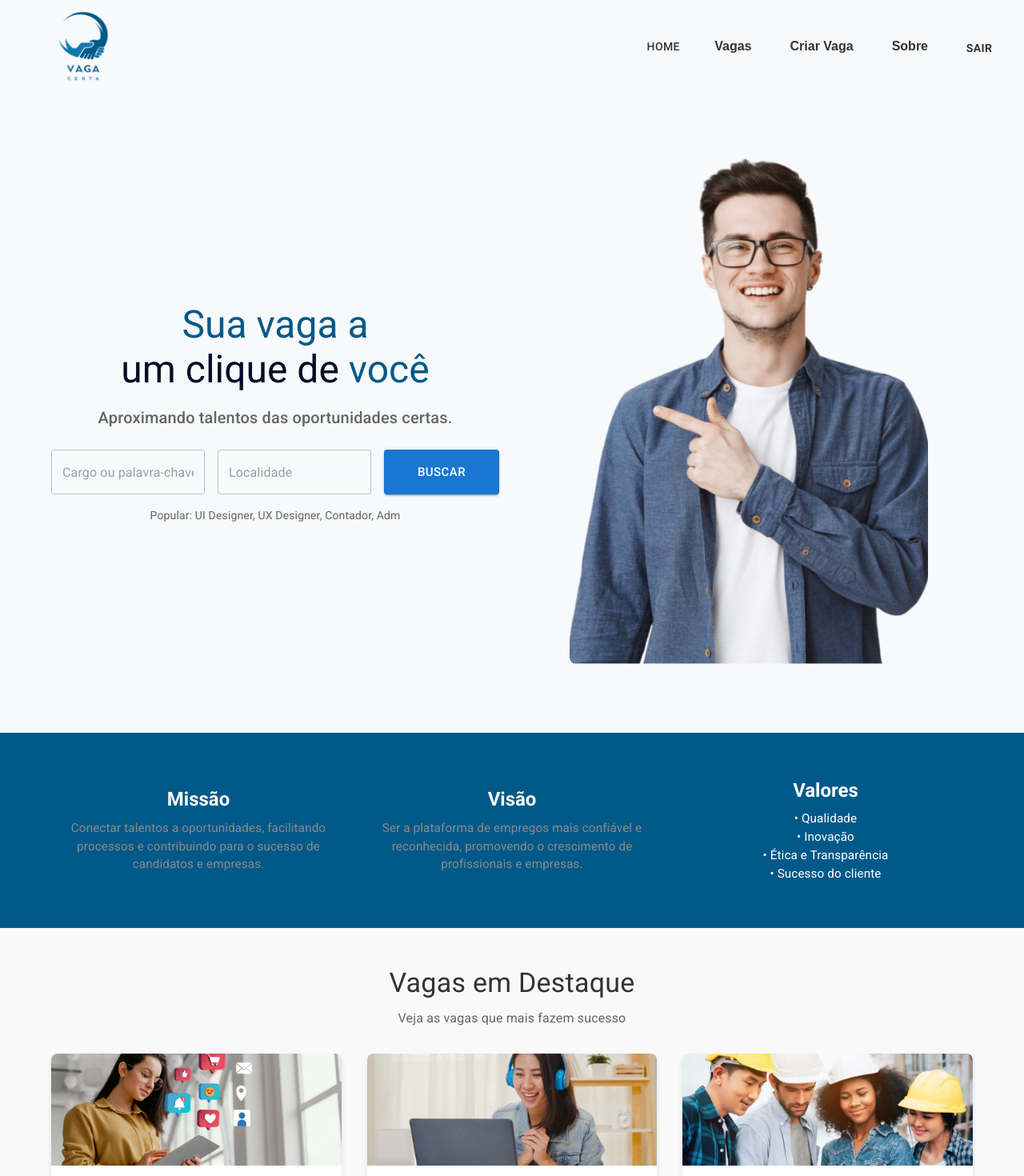
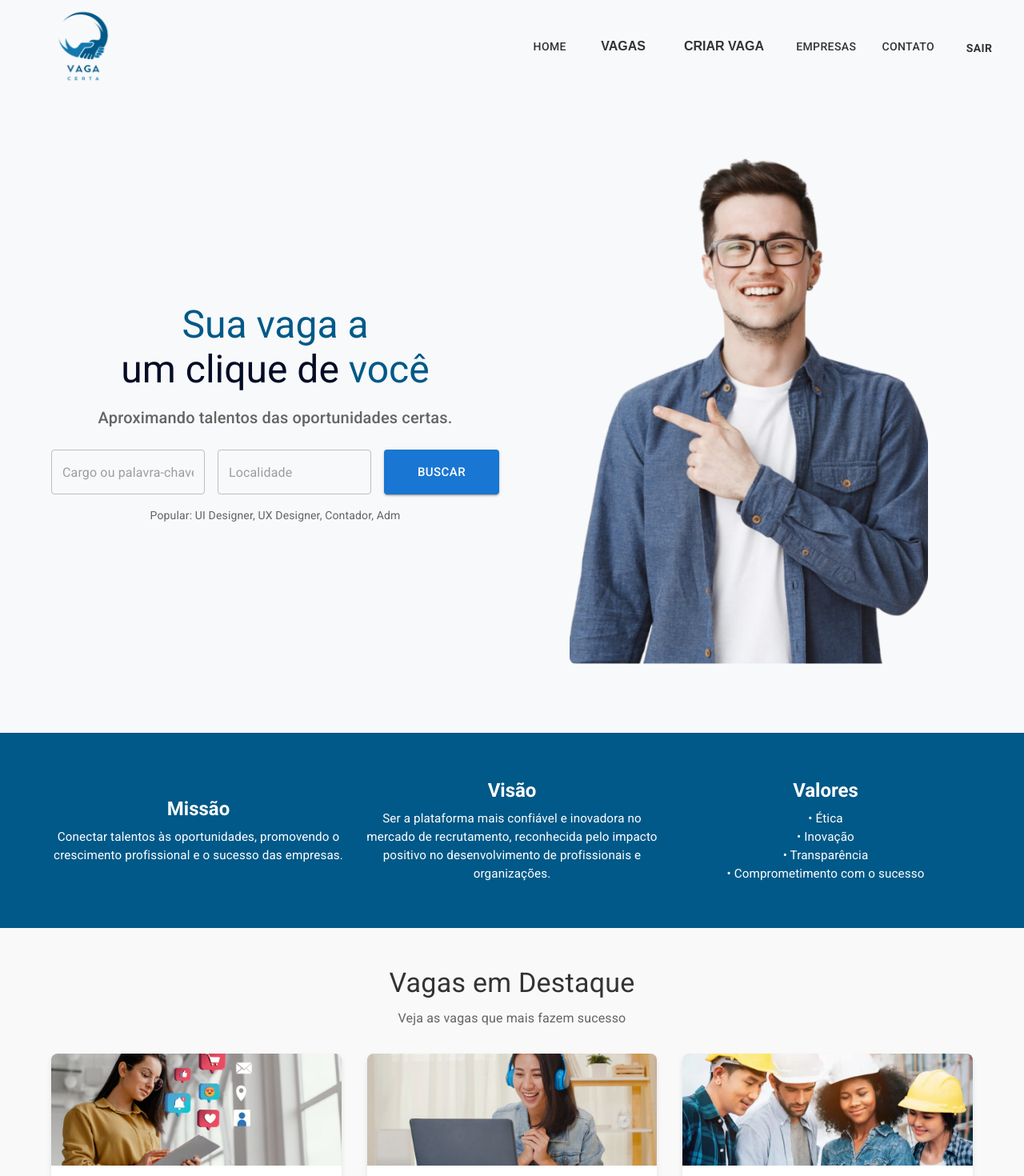
Before and after one commit to Marvicss/Projeto_React_Router, a React (Vite) app: page / in a window 1280 px wide. Shown: the top 1470 px of the page at 80% size. Built offline with nearby package versions, Linux system fonts and the light colour scheme; what parse would draw is missing.

Commit message:
code improvement and improvement

```diff
--- a/src/pages/CreateVacancyScreen.css
+++ b/src/pages/CreateVacancyScreen.css
@@ -21,7 +21,7 @@ body {
 .postar-vaga-container h1 {
     font-size: 24px;
     margin-bottom: 10px;
-    color: #003366;
+    color: #005988; /* Cor azul ajustada */
 }
 
 .postar-vaga-container p {
@@ -34,7 +34,7 @@ body {
 .vaga-form {
     display: flex;
     flex-direction: column;
-    gap: 20px;
+    gap: 16px;
 }
 
 /* Grupos de formulário */
@@ -52,7 +52,7 @@ body {
 .form-group input,
 .form-group textarea {
     font-size: 14px;
-    padding: 10px;
+    padding: 8px;
     border: 1px solid #ccc;
     border-radius: 4px;
     outline: none;
@@ -60,14 +60,14 @@ body {
 
 .form-group input:focus,
 .form-group textarea:focus {
-    border-color: #007bff;
-    box-shadow: 0 0 4px rgba(0, 123, 255, 0.2);
+    border-color: #005988;
+    box-shadow: 0 0 4px rgba(0, 89, 136, 0.3);
 }
 
 /* Campos lado a lado */
 .form-row {
     display: flex;
-    gap: 20px;
+    gap: 16px;
 }
 
 .form-row .form-group {
@@ -76,10 +76,10 @@ body {
 
 /* Botão de publicar */
 .publicar-btn {
-    background-color: #003366;
+    background-color: #005988;
     color: #fff;
     font-size: 16px;
-    padding: 12px;
+    padding: 10px;
     border: none;
     border-radius: 4px;
     cursor: pointer;
@@ -87,7 +87,7 @@ body {
 }
 
 .publicar-btn:hover {
-    background-color: #0055aa;
+    background-color: #0074aa;
 }
 
 /* Mensagem de feedback */
--- a/src/pages/Home.tsx
+++ b/src/pages/Home.tsx
@@ -45,7 +45,7 @@ const Home: React.FC = () => {
 
               }}
             >
-              Vagas
+              VAGAS
 
 
             </Link>
@@ -62,27 +62,12 @@ const Home: React.FC = () => {
 
               }}
             >
-              Criar Vaga
+              CRIAR VAGA
 
 
             </Link>
-
-            <Link to="/about"
-              style={{
-                textDecoration: "none",
-                color: "inherit",
-                padding: "8px 16px",
-                borderRadius: "4px",
-                fontWeight: "bold",
-                transition: "box-shadow 0.3s",
-                boxShadow: "none",
-
-              }}
-            >
-              Sobre
-
-
-            </Link>
+            <Button color="inherit">Empresas</Button>
+            <Button color="inherit">Contato</Button>
 
             {/* Verificação de usuário logado */}
             {user ? (
@@ -167,24 +152,22 @@ const Home: React.FC = () => {
 
       {/* Missão, Visão e Valores */}
       <Box sx={{ backgroundColor: "#005988", py: 4, display: "flex", justifyContent: "center" }}>
-        <Container
-          sx={{
-            backgroundColor: "#005988",
-            color: "white",
-            borderRadius: 3,
-            width: "100%", // Ajusta para ocupar todo o espaço permitido pelo Container
-            maxWidth: "900px", // Define a largura máxima desejada
-            padding: 3, // Espaçamento interno
-          }}
-        >
+        <Container sx={{
+          backgroundColor: "#005988",
+          color: "white",
+          borderRadius: 3,
+          width: "100%",
+          maxWidth: "900px",
+          padding: 3,
+        }}>
           <Grid container spacing={3} alignItems="center">
             {/* Missão */}
             <Grid item xs={12} sm={4} textAlign="center">
               <Typography variant="h5" fontWeight="bold" gutterBottom>
                 Missão
               </Typography>
-              <Typography fontSize="0.95rem" >
-                Conectar talentos a oportunidades, facilitando processos e contribuindo para o sucesso de candidatos e empresas.
+              <Typography fontSize="0.95rem" color="white">
+                Conectar talentos às oportunidades, promovendo o crescimento profissional e o sucesso das empresas.
               </Typography>
             </Grid>
 
@@ -193,8 +176,8 @@ const Home: React.FC = () => {
               <Typography variant="h5" fontWeight="bold" gutterBottom>
                 Visão
               </Typography>
-              <Typography fontSize="0.95rem">
-                Ser a plataforma de empregos mais confiável e reconhecida, promovendo o crescimento de profissionais e empresas.
+              <Typography fontSize="0.95rem" color="white">
+                Ser a plataforma mais confiável e inovadora no mercado de recrutamento, reconhecida pelo impacto positivo no desenvolvimento de profissionais e organizações.
               </Typography>
             </Grid>
 
@@ -203,8 +186,8 @@ const Home: React.FC = () => {
               <Typography variant="h5" fontWeight="bold" gutterBottom>
                 Valores
               </Typography>
-              <Typography fontSize="0.95rem" component="div">
-                • Qualidade <br />• Inovação <br />• Ética e Transparência <br />• Sucesso do cliente
+              <Typography fontSize="0.95rem" color="white">
+                • Ética <br />• Inovação <br />• Transparência <br />• Comprometimento com o sucesso
               </Typography>
             </Grid>
           </Grid>
--- a/src/pages/Vagas.css
+++ b/src/pages/Vagas.css
@@ -1,5 +1,7 @@
+@import url('https://fonts.googleapis.com/css2?family=Roboto:wght@400;500;700&display=swap');
+
 body {
-    font-family: Arial, sans-serif;
+    font-family: 'Roboto', Arial, sans-serif;
     margin: 0;
     padding: 0;
     background-color: #f8f9fa;
@@ -13,84 +15,107 @@ body {
 }
 
 .listar-vagas-container h1 {
-    font-size: 28px;
-    color: #003366;
-    margin-bottom: 20px;
+    font-size: 32px;
+    color: #005988;
+    margin-bottom: 30px;
+    font-weight: 700;
 }
 
 .grid-vagas {
     display: grid;
-    grid-template-columns: repeat(auto-fit, minmax(250px, 1fr));
-    gap: 20px;
+    grid-template-columns: repeat(auto-fit, minmax(300px, 1fr));
+    gap: 30px;
 }
 
 .vaga-card {
     background-color: #fff;
     border: 1px solid #ddd;
-    border-radius: 8px;
-    padding: 20px;
-    box-shadow: 0 2px 4px rgba(0, 0, 0, 0.1);
-    transition: transform 0.2s ease-in-out;
+    border-radius: 12px;
+    padding: 25px;
+    box-shadow: 0 4px 10px rgba(0, 0, 0, 0.1);
+    transition: transform 0.3s ease, box-shadow 0.3s ease;
+    display: flex;
+    flex-direction: column;
+    align-items: center;
+    text-align: center;
 }
 
 .vaga-card:hover {
-    transform: translateY(-5px);
+    transform: translateY(-8px);
+    box-shadow: 0 8px 15px rgba(0, 0, 0, 0.15);
 }
 
 .vaga-card h2 {
-    font-size: 18px;
-    margin-bottom: 10px;
-    color: #003366;
+    font-size: 20px;
+    margin-bottom: 15px;
+    color: #005988;
+    font-weight: 500;
 }
 
 .vaga-card p {
     font-size: 14px;
-    margin-bottom: 8px;
-    color: #555;
+    margin-bottom: 20px;
+    color: #666;
+    line-height: 1.5;
 }
 
 .loading {
     text-align: center;
     font-size: 18px;
-    color: #007bff;
+    color: #005988;
+    font-weight: 500;
 }
 
 .ver-detalhes-btn {
-    background-color: #003366;
+    background-color: #005988;
     color: #ffffff;
     border: none;
-    border-radius: 4px;
-    padding: 8px 12px;
-    font-size: 14px;
+    border-radius: 30px;
+    padding: 12px 20px;
+    font-size: 16px;
     cursor: pointer;
     text-align: center;
-    margin-top: 10px;
-    margin-right: 10px;
+    margin-top: 15px;
+    transition: background-color 0.3s ease, transform 0.2s ease;
+    width: 100%;
+    max-width: 180px;
     text-decoration: none;
 }
 
 .ver-detalhes-btn:hover {
-    background-color: #002244;
+    background-color: #003f66;
+    transform: scale(1.05);
 }
 
+
 .remover-vaga-btn {
-    background-color: #ff0000c1;
+    background-color: #ff4d4d;
     color: #ffffff;
-
     border: none;
-    border-radius: 5px;
-    padding: 8px 12px;
-    font-size: 14px;
+    border-radius: 30px;
+    padding: 12px 20px;
+    font-size: 16px;
     cursor: pointer;
     margin-top: 10px;
+    transition: background-color 0.3s ease, transform 0.2s ease;
+    width: 100%;
+    max-width: 180px;
 }
 
 .remover-vaga-btn:hover {
     background-color: #cc0000;
-
+    transform: scale(1.05);
 }
 
 .buttons-line {
     display: flex;
     justify-content: center;
+    gap: 15px;
 }
+
+/* Responsividade */
+@media (max-width: 768px) {
+    .grid-vagas {
+        grid-template-columns: 1fr;
+    }
+}
```
